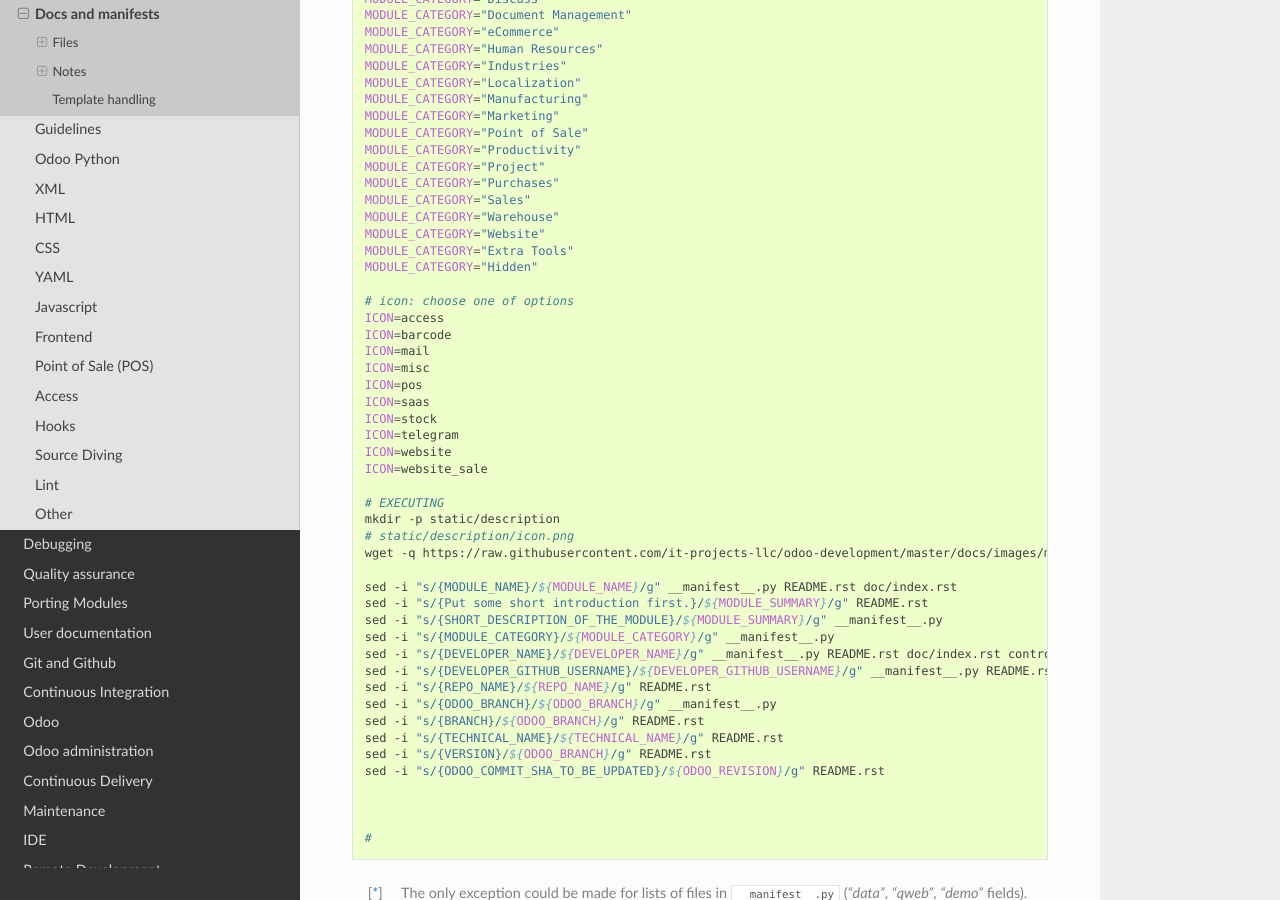
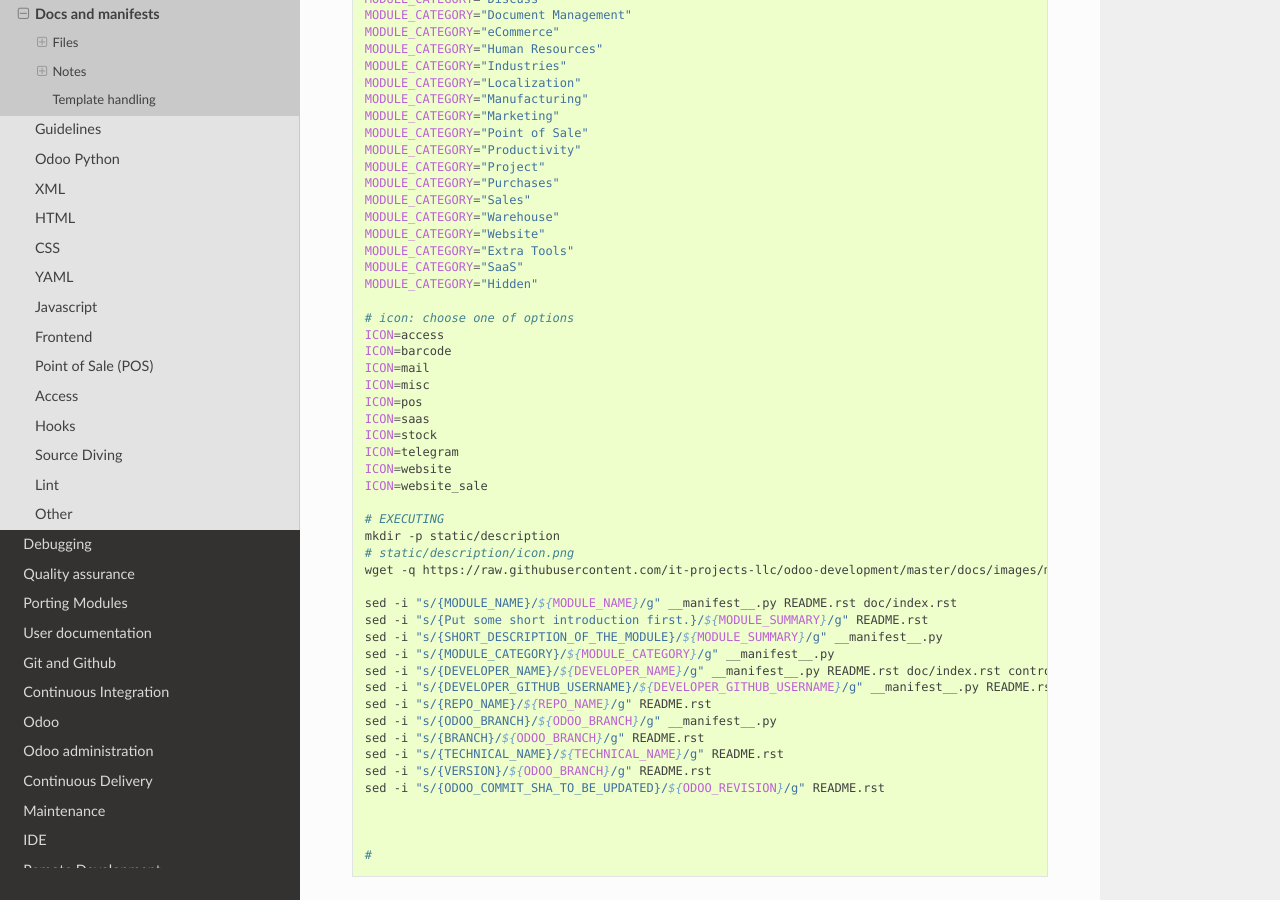
Before and after one commit to itpp-labs/odoo-development, a Sphinx documentation site: the page built from docs/dev/docs/index.rst, in a window 1280 px wide and 900 px high, scrolled down 2428 px. Built offline with Sphinx 7.4.7 and the Read the Docs theme 2.0.0, drawn with Linux system fonts in a browser that asks for light colours.

Commit message:
MODULE_CATEGORY="SaaS"

```diff
--- a/docs/dev/docs/index.rst
+++ b/docs/dev/docs/index.rst
@@ -134,6 +134,7 @@ Update templates:
     MODULE_CATEGORY="Warehouse"
     MODULE_CATEGORY="Website"
     MODULE_CATEGORY="Extra Tools"
+    MODULE_CATEGORY="SaaS"
     MODULE_CATEGORY="Hidden"
 
     # icon: choose one of options
```
